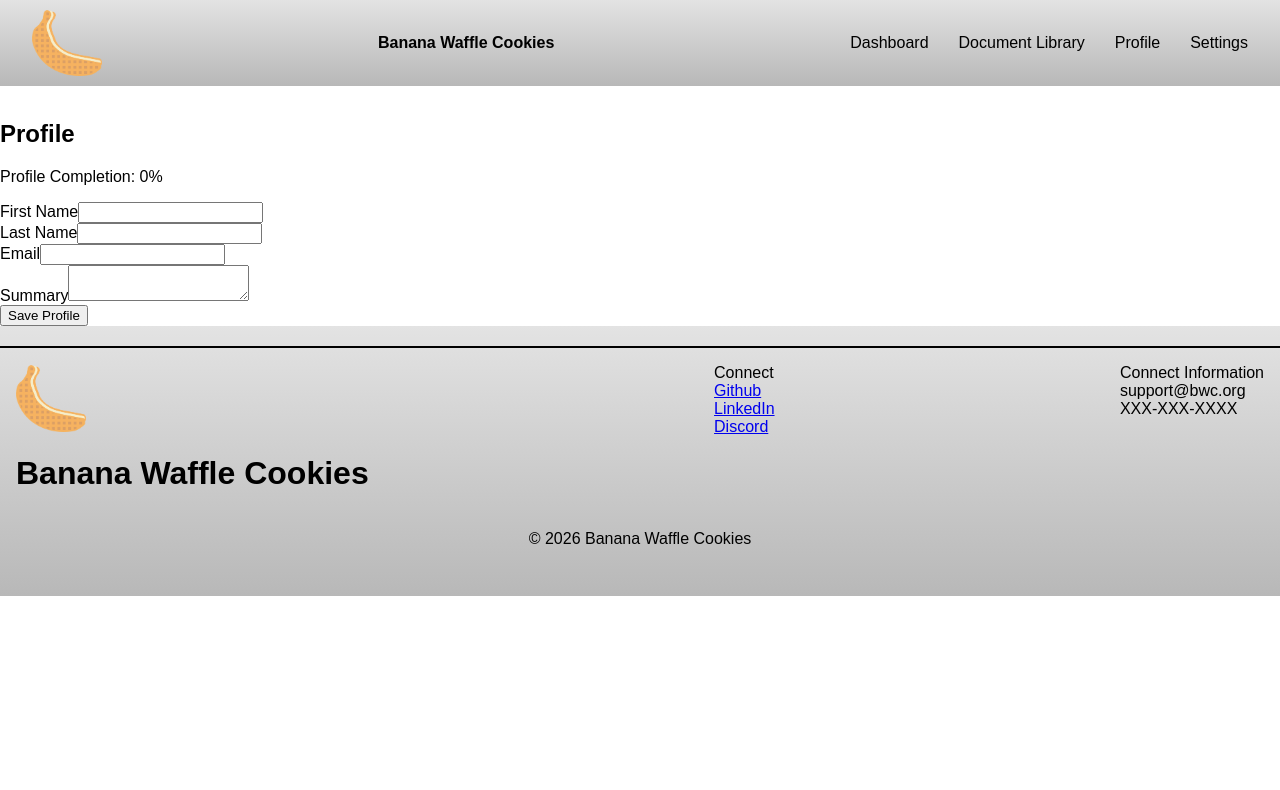
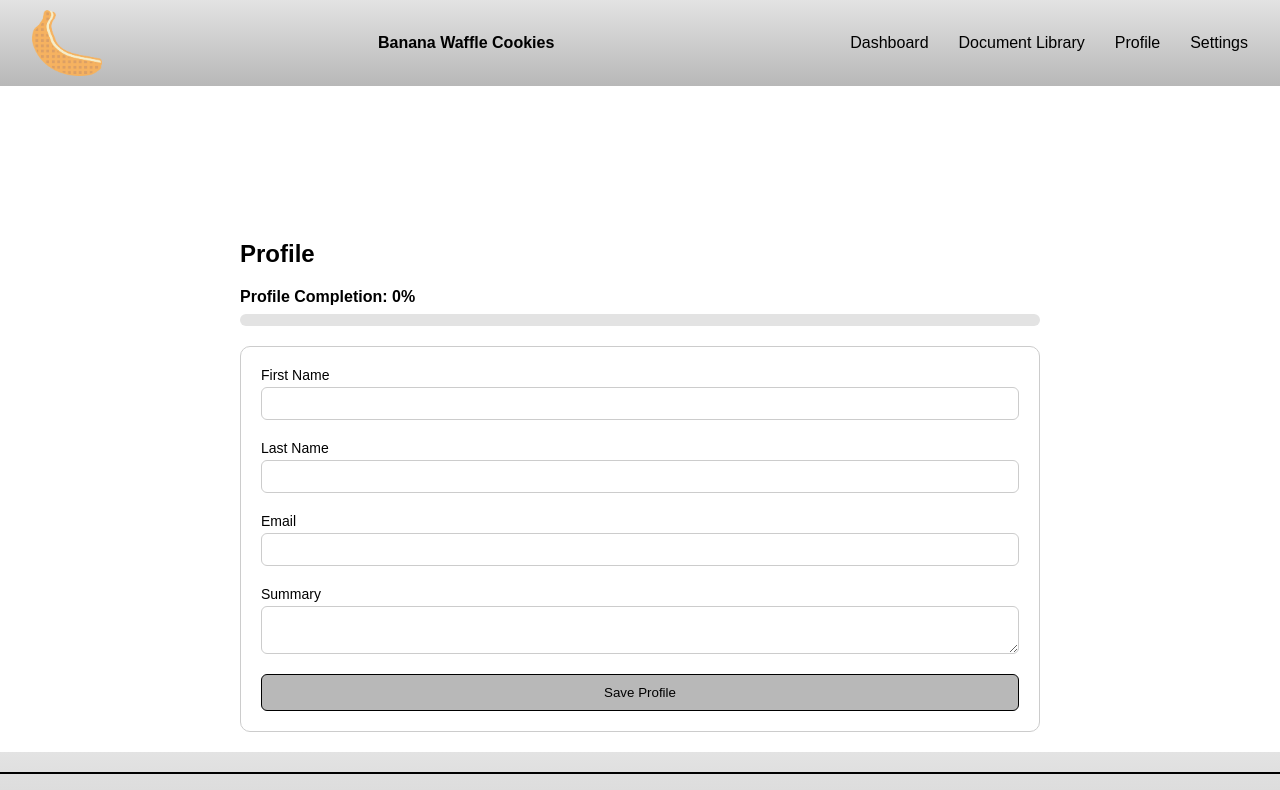
Before and after one commit to AtomicPhoenix/BananaWaffleCookies, a Vue app in the folder frontend/: page /profile in a window 1280 px wide. Shown: the top 790 px of the page. Built offline with nearby package versions, Linux system fonts and the light colour scheme.

Commit message:
Fixes for ssettings and profile pages

```diff
--- a/frontend/src/assets/css/profile.css
+++ b/frontend/src/assets/css/profile.css
@@ -1,3 +1,85 @@
 @import './footer.css';
 @import './header.css';
 @import './main.css';
+
+/* PAGE LAYOUT */
+.page-container {
+  max-width: 800px;
+  margin: 0 auto;
+  padding: 120px 20px 20px;
+}
+
+.page-title {
+  font-size: 24px;
+  font-weight: bold;
+  margin-bottom: 20px;
+  color: #000;
+}
+
+/* COMPLETION SECTION */
+.completion-section {
+  margin-bottom: 20px;
+}
+
+.completion-text {
+  font-weight: 600;
+  margin-bottom: 8px;
+}
+
+/* PROGRESS BAR */
+.progress-bar {
+  width: 100%;
+  height: 12px;
+  background: #E3E3E3;
+  border-radius: 6px;
+}
+
+.progress-fill {
+  height: 12px;
+  background: #B8B8B8;
+  border-radius: 6px;
+}
+
+/* FORM CARD */
+.form-card {
+  display: flex;
+  flex-direction: column;
+  gap: 20px;
+  background: #ffffff;
+  padding: 20px;
+  border-radius: 10px;
+  border: 1px solid #ccc;
+}
+
+/* FORM ELEMENTS */
+.form-group {
+  display: flex;
+  flex-direction: column;
+}
+
+label {
+  margin-bottom: 4px;
+  font-size: 14px;
+  color: #000;
+}
+
+input,
+textarea {
+  padding: 8px;
+  border: 1px solid #ccc;
+  border-radius: 6px;
+}
+
+/* BUTTON */
+button {
+  padding: 10px;
+  border: 1px solid #000;
+  background: #B8B8B8;
+  color: #000;
+  border-radius: 6px;
+  cursor: pointer;
+}
+
+button:hover {
+  background: #E3E3E3;
+}
--- a/frontend/src/assets/css/settings.css
+++ b/frontend/src/assets/css/settings.css
@@ -1,3 +1,72 @@
 @import './footer.css';
 @import './header.css';
 @import './main.css';
+
+.page-container {
+    max-width: 800px;
+    margin: 0 auto;
+    padding: 120px 20px 20px;
+  }
+
+  .page-title {
+    font-size: 24px;
+    font-weight: bold;
+    margin-bottom: 20px;
+  }
+
+  .form-card {
+    display: flex;
+    flex-direction: column;
+    gap: 20px;
+    background: #ffffff;
+    padding: 20px;
+    border-radius: 10px;
+    border: 1px solid #ccc;
+  }
+
+  .section-title {
+    font-weight: 600;
+    margin-bottom: 10px;
+  }
+
+  .form-group {
+    display: flex;
+    flex-direction: column;
+    margin-bottom: 10px;
+  }
+
+  input,
+  textarea {
+    padding: 8px;
+    border: 1px solid #ccc;
+    border-radius: 6px;
+  }
+
+  .checkbox-group {
+    display: flex;
+    align-items: center;
+    gap: 8px;
+  }
+
+  button {
+    padding: 10px;
+    border: 1px solid #000;
+    background: #B8B8B8;
+    color: #000;
+    border-radius: 6px;
+    cursor: pointer;
+  }
+
+  button:hover {
+    background: #E3E3E3;
+  }
+
+  .error {
+    color: red;
+    font-size: 14px;
+  }
+
+  .success {
+    color: green;
+    font-size: 14px;
+  }
--- a/frontend/src/pages/profile.vue
+++ b/frontend/src/pages/profile.vue
@@ -1,47 +1,44 @@
 <template>
-  <div>
-    <h2 class="text-2xl font-bold mb-6">Profile</h2>
+  <div class="page-container">
+    <h2 class="page-title">Profile</h2>
 
     <!-- Completion Indicator -->
-    <div class="mb-6">
-      <p class="mb-2 font-semibold">
+    <div class="completion-section">
+      <p class="completion-text">
         Profile Completion: {{ completionPercentage }}%
       </p>
 
-      <div class="w-full bg-gray-200 rounded h-4">
+      <div class="progress-bar">
         <div
-          class="bg-green-500 h-4 rounded"
+          class="progress-fill"
           :style="{ width: completionPercentage + '%' }"
         ></div>
       </div>
     </div>
 
     <!-- Profile Form -->
-    <div class="bg-white p-6 rounded shadow max-w-lg space-y-4">
-      <div>
-        <label class="block mb-1">First Name</label>
-        <input v-model="form.firstName" class="w-full border p-2 rounded" />
+    <div class="form-card">
+      <div class="form-group">
+        <label>First Name</label>
+        <input v-model="form.firstName" />
       </div>
 
-      <div>
-        <label class="block mb-1">Last Name</label>
-        <input v-model="form.lastName" class="w-full border p-2 rounded" />
+      <div class="form-group">
+        <label>Last Name</label>
+        <input v-model="form.lastName" />
       </div>
 
-      <div>
-        <label class="block mb-1">Email</label>
-        <input v-model="form.email" type="email" class="w-full border p-2 rounded" />
+      <div class="form-group">
+        <label>Email</label>
+        <input v-model="form.email" type="email" />
       </div>
 
-      <div>
-        <label class="block mb-1">Summary</label>
-        <textarea v-model="form.summary" class="w-full border p-2 rounded"></textarea>
+      <div class="form-group">
+        <label>Summary</label>
+        <textarea v-model="form.summary"></textarea>
       </div>
 
-      <button
-        @click="saveProfile"
-        class="bg-blue-500 text-white px-4 py-2 rounded hover:bg-blue-600"
-      >
+      <button @click="saveProfile">
         Save Profile
       </button>
     </div>
@@ -49,7 +46,7 @@
 </template>
 
 <script setup>
-import { reactive, computed } from 'vue'
+import { reactive, computed, onMounted } from 'vue'
 
 const form = reactive({
   firstName: '',
@@ -65,7 +62,23 @@ const completionPercentage = computed(() => {
   return Math.round((filled / fields.length) * 100)
 })
 
+// Load saved profile (simulated persistence)
+onMounted(() => {
+  const saved = localStorage.getItem('profile')
+  if (saved) {
+    Object.assign(form, JSON.parse(saved))
+  }
+})
+
 function saveProfile() {
+  // TODO: Send profile data to backend API
+  // Example: POST /api/profile
+
+  // Simulate persistence
+  localStorage.setItem('profile', JSON.stringify(form))
+
   console.log('Saved profile:', form)
 }
 </script>
+
+<style scoped src="@/assets/css/profile.css"></style>
--- a/frontend/src/pages/settings.vue
+++ b/frontend/src/pages/settings.vue
@@ -1,74 +1,70 @@
 <template>
-  <div>
-    <h2 class="text-2xl font-bold mb-6">Settings</h2>
+  <div class="page-container">
+    <h2 class="page-title">Settings</h2>
 
-    <div class="bg-white p-6 rounded shadow max-w-lg space-y-6">
+    <div class="form-card">
 
       <!-- Account Info -->
-      <div>
-        <h3 class="font-semibold mb-3">Account Information</h3>
+      <div class="section">
+        <h3 class="section-title">Account Information</h3>
 
-        <div class="mb-3">
-          <label class="block mb-1">First Name</label>
-          <input v-model="form.firstName" class="w-full border p-2 rounded" />
+        <div class="form-group">
+          <label>First Name</label>
+          <input v-model="form.firstName" />
         </div>
 
-        <div class="mb-3">
-          <label class="block mb-1">Last Name</label>
-          <input v-model="form.lastName" class="w-full border p-2 rounded" />
+        <div class="form-group">
+          <label>Last Name</label>
+          <input v-model="form.lastName" />
         </div>
 
-        <div>
-          <label class="block mb-1">Email</label>
-          <input v-model="form.email" type="email" class="w-full border p-2 rounded" />
+        <div class="form-group">
+          <label>Email</label>
+          <input v-model="form.email" type="email" />
         </div>
       </div>
 
       <!-- Password Reset -->
-      <div>
-        <h3 class="font-semibold mb-3">Password</h3>
+      <div class="section">
+        <h3 class="section-title">Password</h3>
 
-        <div class="mb-3">
-          <label class="block mb-1">New Password</label>
+        <div class="form-group">
+          <label>New Password</label>
           <input
             v-model="form.password"
             type="password"
-            class="w-full border p-2 rounded"
             placeholder="Enter new password"
           />
         </div>
 
-        <div>
-          <label class="block mb-1">Confirm Password</label>
+        <div class="form-group">
+          <label>Confirm Password</label>
           <input
             v-model="form.confirmPassword"
             type="password"
-            class="w-full border p-2 rounded"
             placeholder="Confirm new password"
           />
         </div>
       </div>
 
       <!-- Preferences -->
-      <div>
-        <h3 class="font-semibold mb-2">Preferences</h3>
-        <label class="flex items-center gap-2">
+      <div class="section">
+        <h3 class="section-title">Preferences</h3>
+
+        <label class="checkbox-group">
           <input type="checkbox" v-model="form.notifications" />
           Enable notifications
         </label>
       </div>
 
       <!-- Save Button -->
-      <button
-        @click="saveSettings"
-        class="bg-blue-500 text-white px-4 py-2 rounded hover:bg-blue-600"
-      >
+      <button @click="saveSettings">
         Save Changes
       </button>
 
       <!-- Messages -->
-      <p v-if="error" class="text-red-500 text-sm">{{ error }}</p>
-      <p v-if="saved" class="text-green-600 text-sm">
+      <p v-if="error" class="error">{{ error }}</p>
+      <p v-if="saved" class="success">
         Settings saved successfully!
       </p>
     </div>
@@ -93,11 +89,14 @@ const error = ref('')
 function saveSettings() {
   error.value = ''
 
-  // Simple validation for password match
+  // Validation
   if (form.password && form.password !== form.confirmPassword) {
     error.value = 'Passwords do not match'
     return
   }
+
+  // TODO: Send updated settings to backend API
+  // Example: PUT /api/settings
 
   console.log('Saved settings:', form)
 
@@ -108,3 +107,5 @@ function saveSettings() {
   }, 2000)
 }
 </script>
+
+<style scoped src="@/assets/css/settings.css"></style>
```
